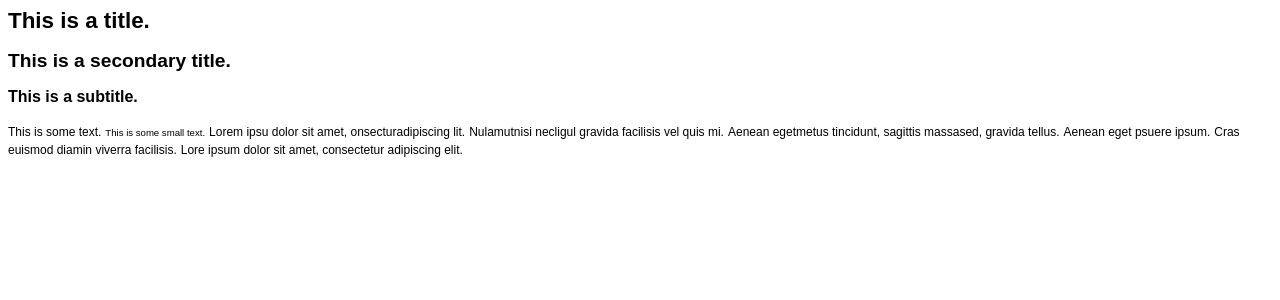
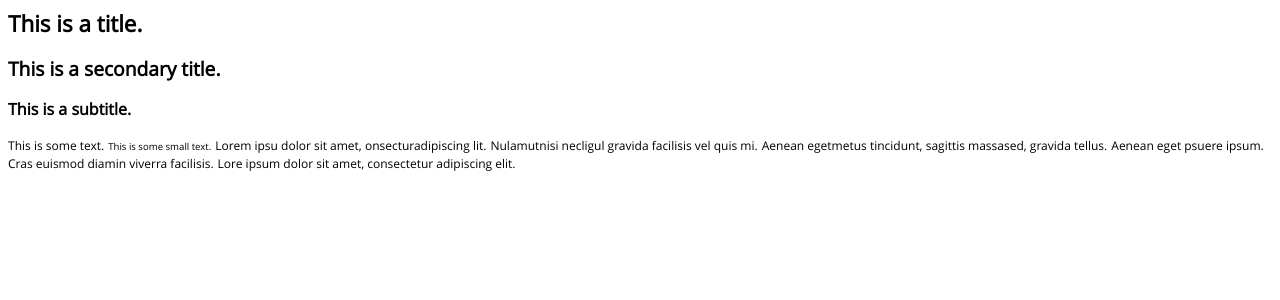
Before and after one commit to shakna-israel/rosetintedspectacles, a Jekyll site: the page built from _pages/test.md, in a window 1280 px wide. Shown: the top 300 px of the page. Built offline with Jekyll 4.4.1, drawn with Linux system fonts in a browser that asks for light colours; some web fonts are replaced.

Commit message:
Update reading.css

```diff
--- a/css/reading.css
+++ b/css/reading.css
@@ -1,12 +1,12 @@
 @font-face {
-  font-family: 'Source Sans Pro';
+  font-family: 'Open Sans';
   font-style: normal;
   font-weight: 400;
-  src: local('Source Sans Pro'), local('SourceSansPro-Regular'), url(https://fonts.gstatic.com/s/sourcesanspro/v9/ODelI1aHBYDBqgeIAH2zlNV_2ngZ8dMf8fLgjYEouxg.woff2) format('woff2');
+  src: local('Open Sans'), local('OpenSans'), url(https://fonts.gstatic.com/s/opensans/v13/cJZKeOuBrn4kERxqtaUH3VtXRa8TVwTICgirnJhmVJw.woff2) format('woff2');
 }
 
 p {
-  font-family: 'Source Sans Pro', sans-serif, 'Verdana', 'Calibri';
+  font-family: 'Open Sans', sans-serif, 'Verdana', 'Calibri';
   font-size: 0.75em;
   -o-transition:all .2s ease-in-out;
   -moz-transition:all .2s ease-in-out;
@@ -20,7 +20,7 @@ p:focus {
 }
 
 h1 {
-  font-family: 'Source Sans Pro', sans-serif, 'Verdana', 'Calibri';
+  font-family: 'Open Sans', sans-serif, 'Verdana', 'Calibri';
   font-size: 1.4em;
   -o-transition:all .2s ease-in-out;
   -moz-transition:all .2s ease-in-out;
@@ -33,7 +33,7 @@ h1:focus {
 }
 
 h2 {
-  font-family: 'Source Sans Pro', sans-serif, 'Verdana', 'Calibri';
+  font-family: 'Open Sans', sans-serif, 'Verdana', 'Calibri';
   font-size: 1.2em;
   -o-transition:all .2s ease-in-out;
   -moz-transition:all .2s ease-in-out;
@@ -46,7 +46,7 @@ h2:focus {
 }
 
 h3 {
-  font-family: 'Source Sans Pro', sans-serif, 'Verdana', 'Calibri';
+  font-family: 'Open Sans', sans-serif, 'Verdana', 'Calibri';
   font-size: 1em;
   -o-transition:all .2s ease-in-out;
   -moz-transition:all .2s ease-in-out;
@@ -59,7 +59,7 @@ h3:focus {
 }
 
 small {
-  font-family: 'Source Sans Pro', sans-serif, 'Verdana', 'Calibri';
+  font-family: 'Open Sans', sans-serif, 'Verdana', 'Calibri';
   font-size: 0.8em;
   -o-transition:all .2s ease-in-out;
   -moz-transition:all .2s ease-in-out;
```
